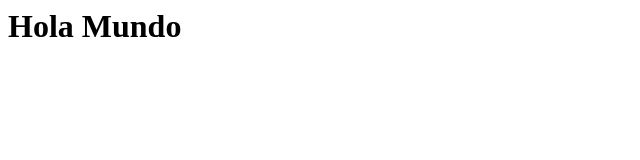
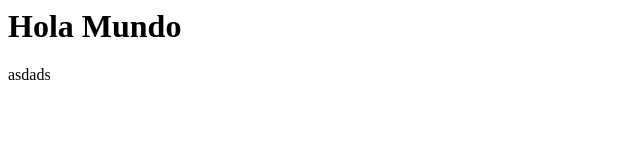
Before and after one commit to Lalanne92/ejemplo-web, a plain HTML site: page index.html in a window 1280 px wide. Shown: the full height of the page, 0-640 px from the left. Drawn offline with Linux system fonts and the light colour scheme.

Commit message:
adas
adadas

```diff
--- a/index.html
+++ b/index.html
@@ -4,7 +4,7 @@
 </head>
 <body>
 	<h1>Hola Mundo</h1>
-
+asdads
 </body>
 
 </html>
```
Also changed, not shown: asda.html (added).
